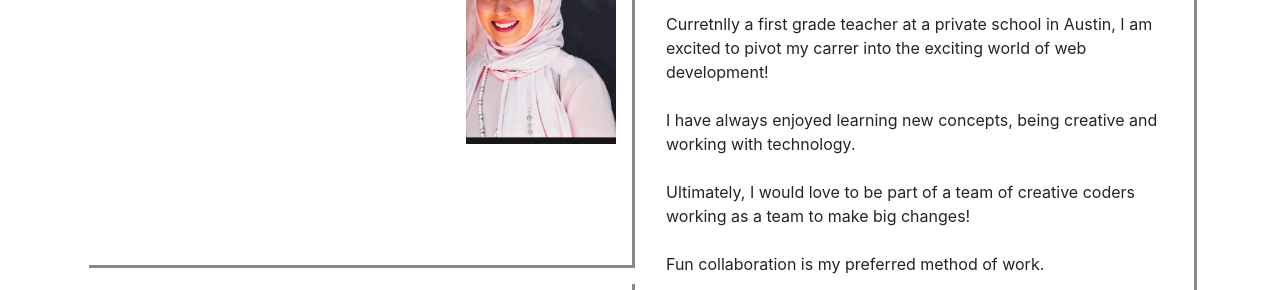
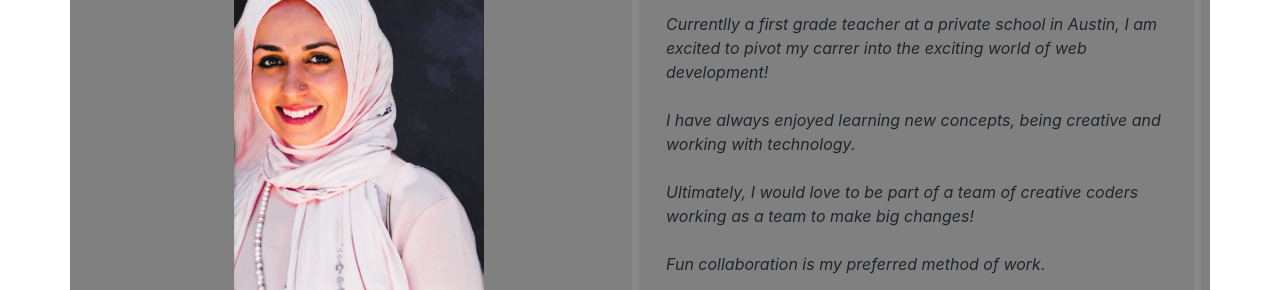
Before and after one commit to Mariamrazzak/Mariamrazzak.github.io, a plain HTML site: page index.html in a window 1280 px wide. Shown: the part 241-531 px from the top of the page. Drawn offline with nearby package versions, Linux system fonts and the light colour scheme.

Commit message:
Add files via upload

```diff
--- a/index.html
+++ b/index.html
@@ -27,7 +27,7 @@
         </div>
       </nav> <div class = "container">
         <div id = "myPhoto" class = "bioBox">
-            <img src="Resources/biopic.jpg" width="150" align ="right" />
+            <img src="Resources/biopic.jpg" width="250" position="right" />
           <p>CONTACT</p>
           <p>LinkedIn:  <a class = "myLinks" href="https://www.linkedin.com/in/mariam-razzak-369608242/">MariamRazzak</a></p>
           <p>Email:  <a class = "myLinks" href="mailto:mariam.razzak@gmail.com">Click to Email</a></p>
@@ -50,7 +50,7 @@
         <div id = "bioAbout" class = "bioBox">
             <h2>BIO</h2>
             <p>A full-stack web development student learning exciting new software concepts.
-              <br><br>Curretnlly a first grade teacher at a private school in Austin, I am excited to pivot my carrer into the exciting world of web development!
+              <br><br>Currentlly a first grade teacher at a private school in Austin, I am excited to pivot my carrer into the exciting world of web development!
               <br><br>I have always enjoyed learning new concepts, being creative and working with technology.
               <br><br>Ultimately, I would love to be part of a team of creative coders working as a team to make big changes!
               <br><br>Fun collaboration is my preferred method of work.
--- a/styles.css
+++ b/styles.css
@@ -1,15 +1,18 @@
 .container {
     display: grid;
     grid-template-columns: repeat(2, minmax(150px, 1fr));
-    grid-template-rows: 1fr 1fr 1fr 80px;
+    grid-template-rows: 2fr 2fr 2fr 100px;
     grid-gap: 1em;
     padding: 1em;
+    background-color: gray;
+    font-style: italic;
 }
 
 .bioBox {
     border: 1px palevioletred;
     padding: 1em;
-    box-shadow: 3px 3px #888888;
+    box-shadow: 7px 3px #888888;
+    font-style: "Cursive";
 }
 
 #myPhoto {
@@ -81,7 +84,7 @@ p {
 #projectsFooter {
     grid-row: 2 / 3;
     grid-column: 1 /4;
-    background-color: pink;
+    background-color: magenta;
     text-align: center;
     padding: 1em;
 }
@@ -89,7 +92,7 @@ p {
 .bioBoxProject {
     border: 1px purple;
     padding: 1em;
-    box-shadow: 3px 3px gray;
+    box-shadow: 3px 3px gold;
     display: grid;
     grid-template-rows: auto auto 150px;
 }
```
